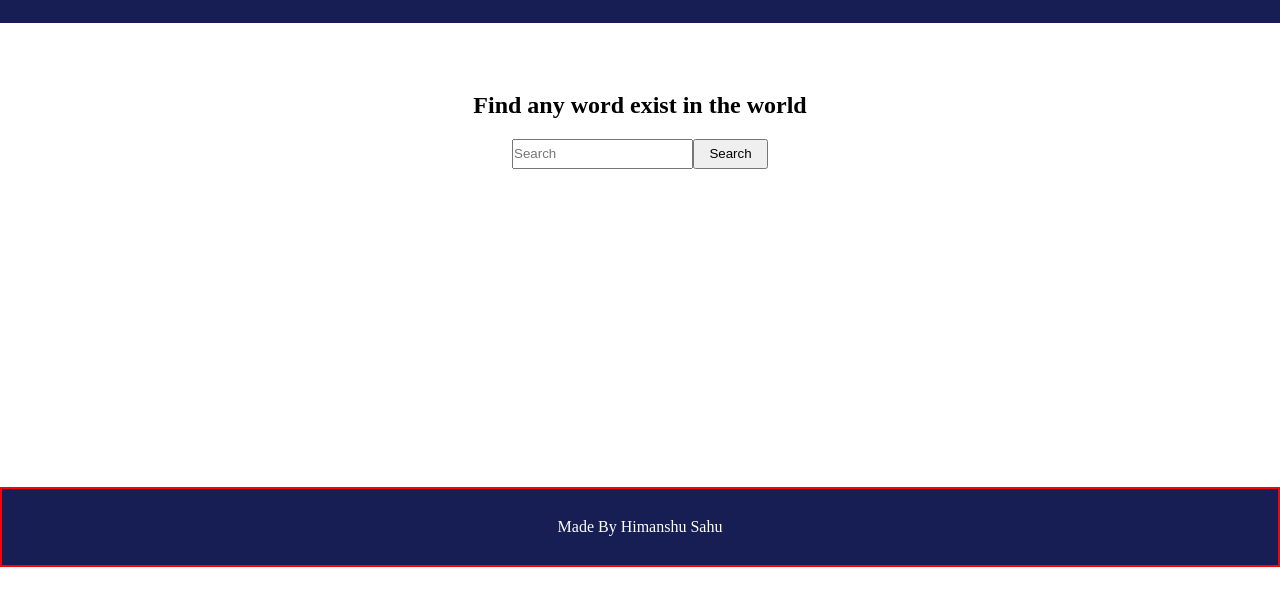
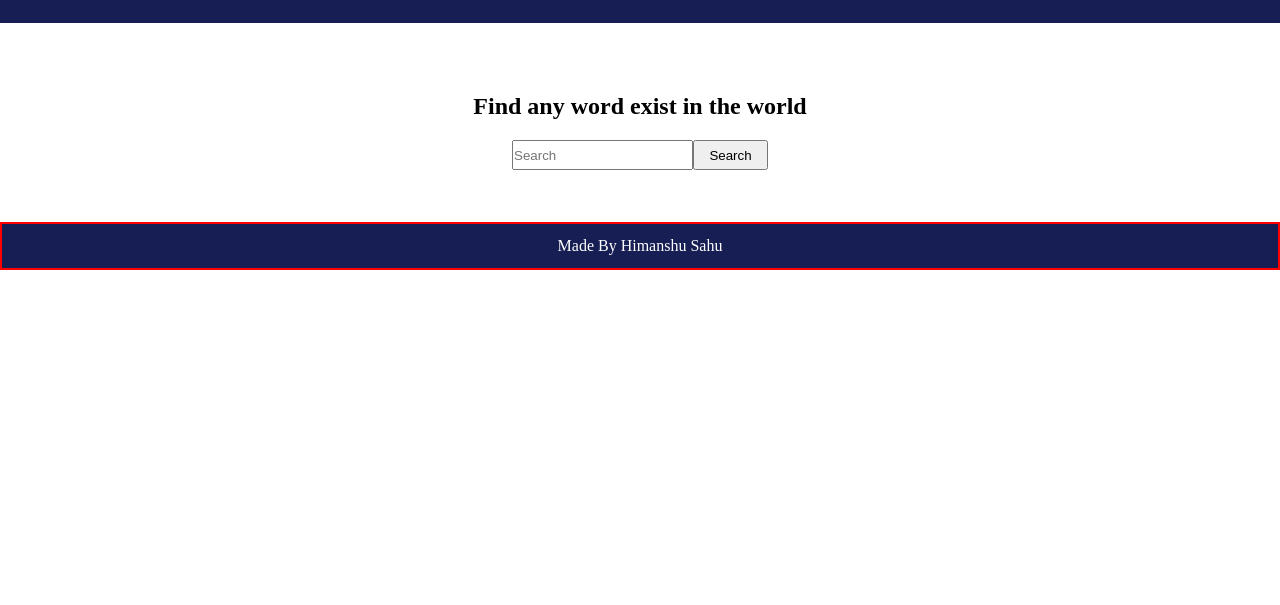
Before and after one commit to himanshu20163/dictionary_app, a plain HTML site: page index.html in a window 1280 px wide. Shown: the part 57-662 px from the top of the page. Drawn offline with Linux system fonts and the light colour scheme.

Commit message:
Update index.html

```diff
--- a/index.html
+++ b/index.html
@@ -14,9 +14,10 @@
 	    body{
 	    	width: 100%;
 	    }
-	    .main_container{
-           height: 620px;
-	    }
+	   .main_container {
+    height: 100%;
+    position: relative;
+}
 		.header{
 			display: flex;
 			justify-content:center;
@@ -65,11 +66,13 @@
 		}
 		.footer{
 			background-color: #161e54;
-			height: 80px;
-			bottom:0;
-			border:2px solid red;
-			margin-top: 220px;
-		}
+			    height: 3rem;
+			    bottom: 0;
+			    border: 2px solid red;
+			    bottom: 0;
+			    position: absolute;
+			    width: 100%;
+			}
 	</style>
 </head>
 <body>
```
